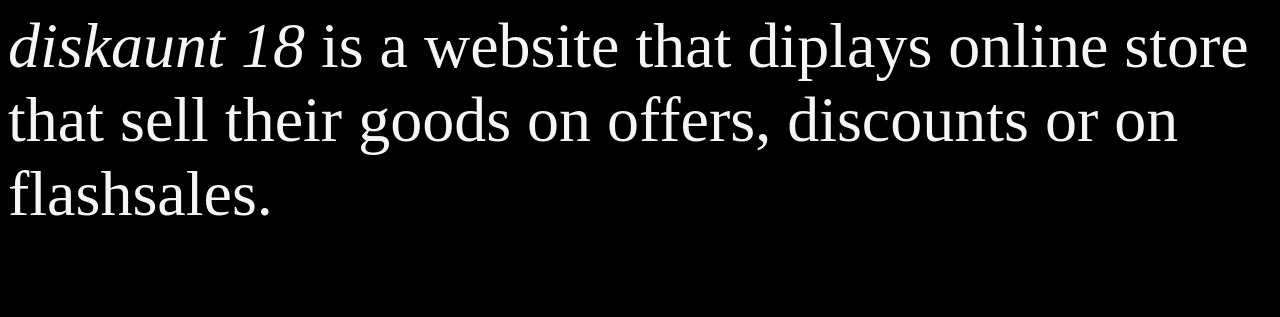
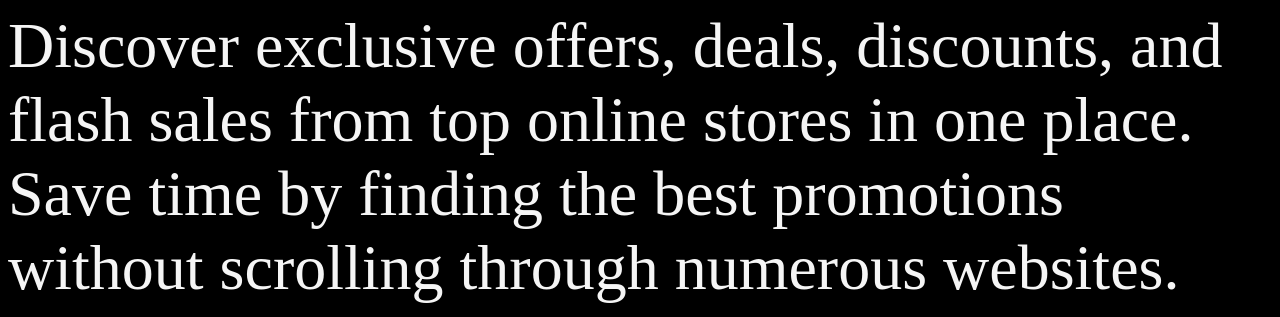
Before and after one commit to Manasess896/Web, a plain HTML site: page index.html in a window 1280 px wide. Shown: the part 244-561 px from the top of the page. Drawn offline with Linux system fonts and the light colour scheme.

Commit message:
Update index.html

```diff
--- a/index.html
+++ b/index.html
@@ -47,7 +47,7 @@
 
   <div id="main">
     <p class="three">
-      <i>diskaunt 18 </i>is a website that diplays online store that sell their goods on offers, discounts or on flashsales.<br>
+      Discover exclusive offers, deals, discounts, and flash sales from top online stores in one place. Save time by finding the best promotions without scrolling through numerous websites. Your go-to destination for incredible online shopping savings.<br>
     </p>
     <p class="ren1">To advertise here <a href="contact.html">contact us </a></p>
     <p class="ren1"><a href="https://www.jumia.co.ke/mlp-top-deals/?gclid=Cj0KCQjw_5unBhCMARIsACZyzS3QMgphypc1UubhonJJ34eZRkeEncnJYInAXAvcUeedxFq2bhL8LzQaAsj5EALw_wcB" target="_self" title="go to jumia deals and offers">click here </a>to view jumia latest products on offer.</p>
```
